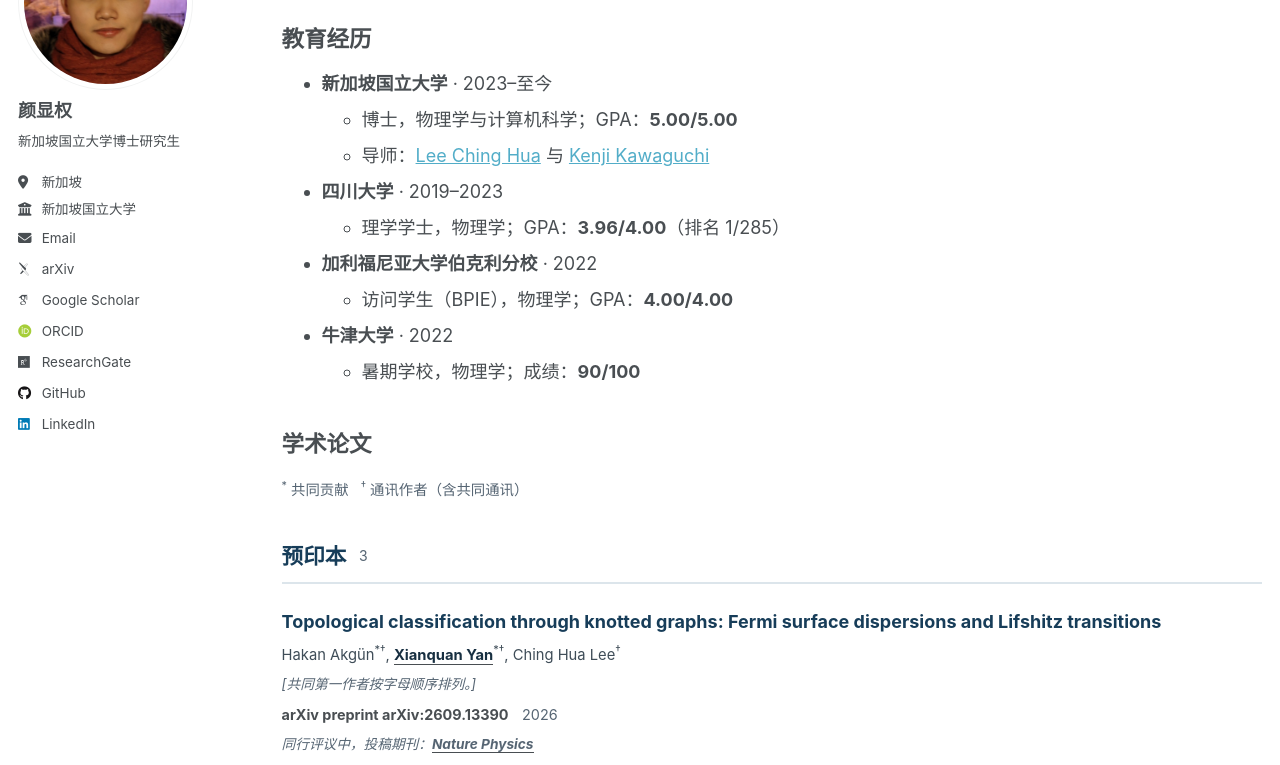
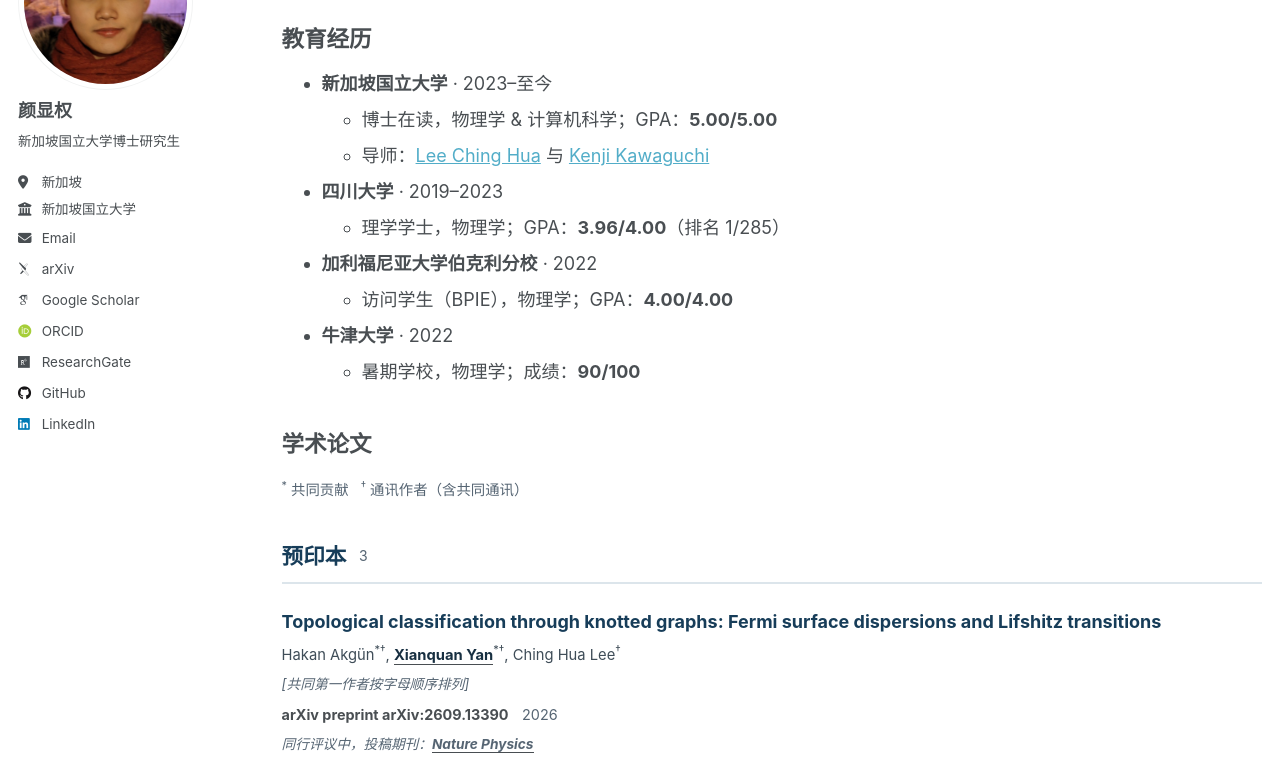
Before and after one commit to sarinstein-yan/sarinstein-yan.github.io, a Jekyll site: the page built from _pages/zh/cv.md, in a window 1280 px wide and 1400 px high. Shown: the part 202-967 px from the top of the window. Built offline with Jekyll 4.4.1, drawn with Linux system fonts in a browser that asks for light colours; some web fonts are replaced.

Commit message:
Align Chinese contribution note and PhD wording

```diff
--- a/_includes/publication-card.html
+++ b/_includes/publication-card.html
@@ -1,7 +1,7 @@
 <article class="pub-card">
   <h3 class="pub-card__title"><a href="{% if page.lang == "zh" %}{{ post.translation_url | relative_url }}{% else %}{{ post.url | relative_url }}{% endif %}">{{ post.title | escape }}</a></h3>
   <p class="pub-card__authors">{{ post.authors_display }}</p>
-  {% if post.contribution %}<p class="pub-card__contribution">[{% if page.lang == "zh" %}共同第一作者按字母顺序排列。{% else %}{{ post.contribution | escape }}{% endif %}]</p>{% endif %}
+  {% if post.contribution %}<p class="pub-card__contribution"><em>[{% if page.lang == "zh" %}共同第一作者按字母顺序排列{% else %}{{ post.contribution | escape }}{% endif %}]</em></p>{% endif %}
   <p class="pub-card__venue">{% if post.venue %}<strong>{{ post.venue | escape }}</strong>{% endif %}{% assign pub_year = post.date | date: "%Y" %}{% unless post.category == 'conferences' %}<span>{{ post.year | default: pub_year }}</span>{% endunless %}</p>
   {% if post.status %}<p class="pub-card__status">{% if post.review_venue %}{% if page.lang == "zh" %}同行评议中，投稿期刊：{% else %}Under review at {% endif %}<strong><u>{{ post.review_venue | escape }}</u></strong>{% else %}{{ post.status | escape }}{% endif %}</p>{% endif %}
   {% if post.metrics %}<div class="pub-card__metrics">{% for metric in post.metrics %}<a href="{{ metric.url | escape }}" class="pub-badge">{% if page.lang == "zh" %}{{ metric.label | replace: "XinRui Tier 1 / Top", "新锐 1 区 / Top" | escape }}{% else %}{{ metric.label | escape }}{% endif %}</a>{% endfor %}</div>{% endif %}
--- a/_pages/zh/cv.md
+++ b/_pages/zh/cv.md
@@ -12,7 +12,7 @@ author_profile: true
 ## 教育经历
 
 - **新加坡国立大学** · 2023–至今
-  - 博士，物理学与计算机科学；GPA：**5.00/5.00**
+  - 博士在读，物理学 & 计算机科学；GPA：**5.00/5.00**
   - 导师：[Lee Ching Hua](https://www.physics.nus.edu.sg/faculty/lee-ching-hua/) 与 [Kenji Kawaguchi](https://ml.comp.nus.edu.sg/kawaguchi)
 - **四川大学** · 2019–2023
   - 理学学士，物理学；GPA：**3.96/4.00**（排名 1/285）
```
Also changed, not shown: 1 other file.
